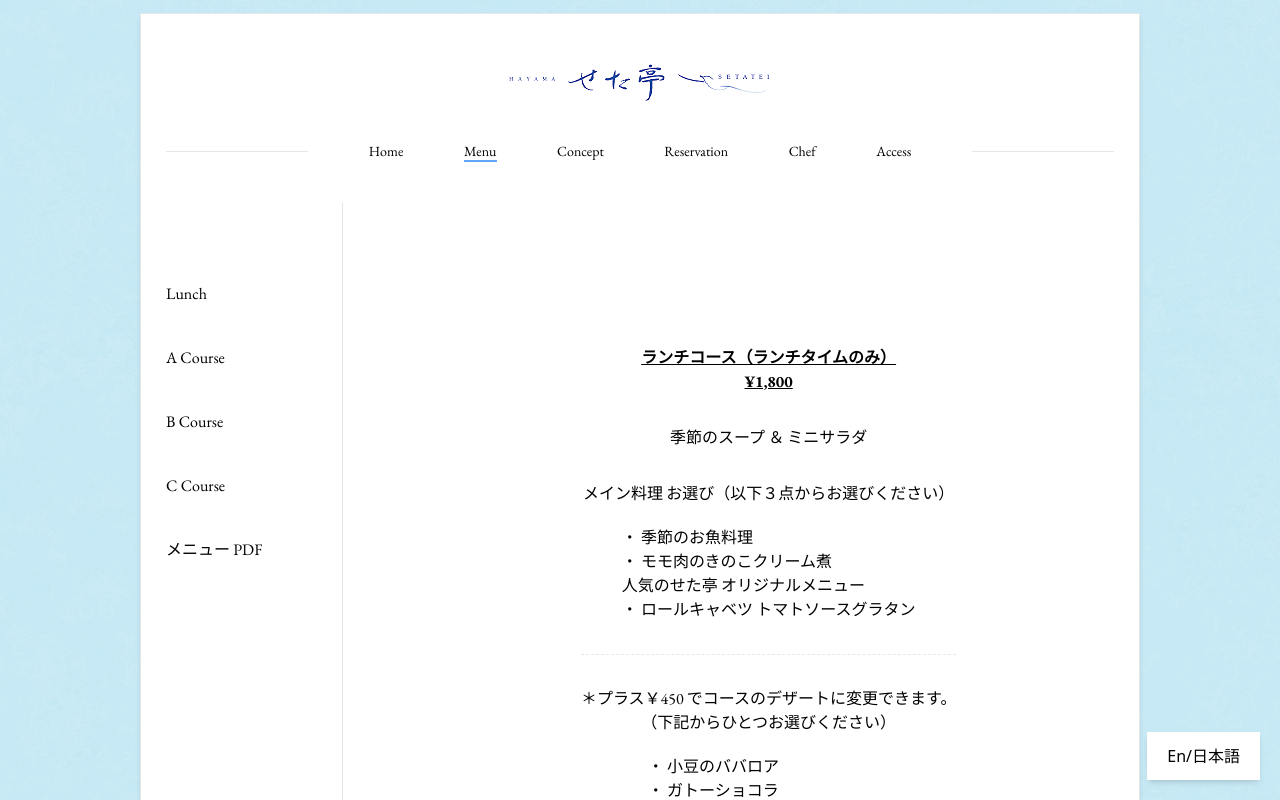
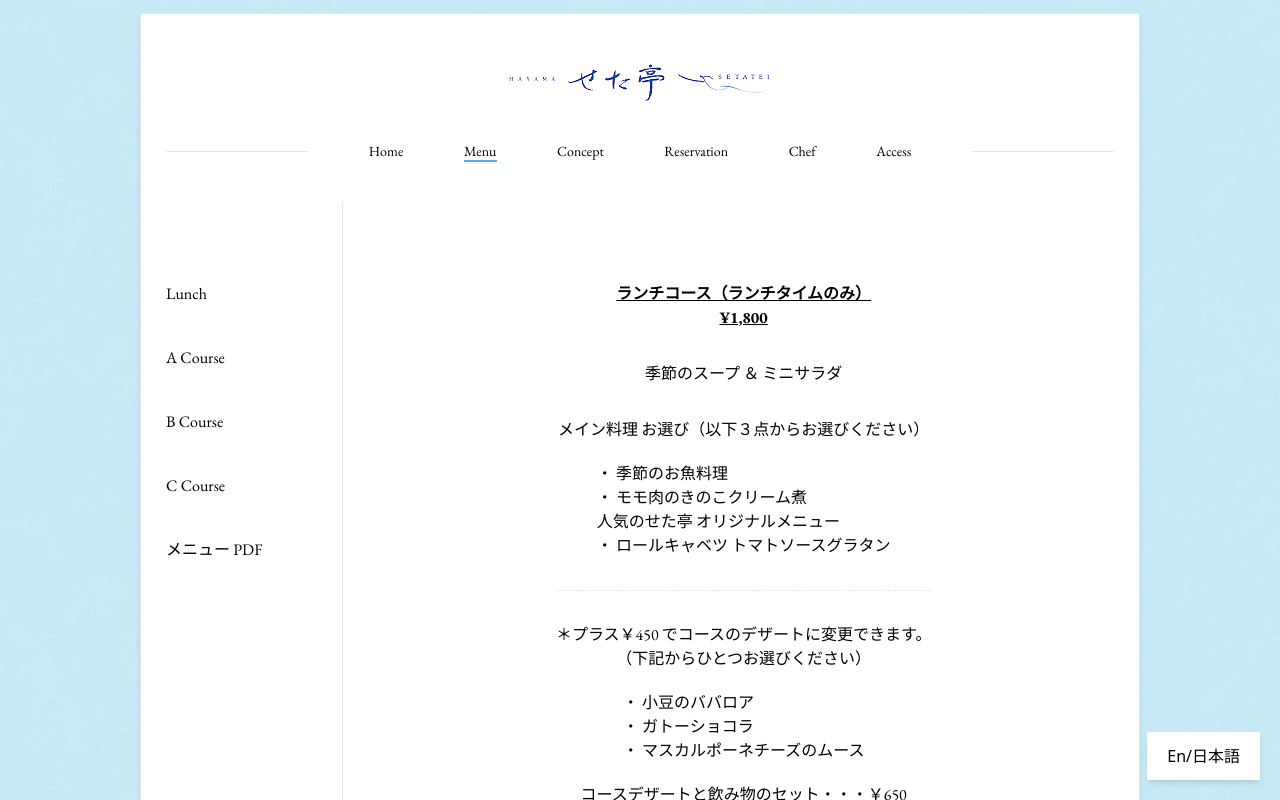
Before and after one commit to bap-ssbm/seta-react-draft, a React (Create React App) app: page /menu in a window 1280 px wide. Shown: the top 800 px of the page. Built offline with nearby package versions, Linux system fonts and the light colour scheme; a web font is replaced by a local one.

Commit message:
Add files via upload

```diff
--- a/src/Menu/Lunch.tsx
+++ b/src/Menu/Lunch.tsx
@@ -6,7 +6,7 @@ interface LunchProps {
 
 const Lunch: FC<LunchProps> = ({ }) => {
     return (
-        <div id='lunch' className='flex-grow flex flex-col gap-8 py-16 items-center'>
+        <div id='lunch' className='flex-grow flex flex-col gap-8 pb-16 items-center'>
             <div>
                 <h2 className='underline font-bold'>
                     ランチコース（ランチタイムのみ）
--- a/src/Menu/MenuPage.tsx
+++ b/src/Menu/MenuPage.tsx
@@ -14,7 +14,7 @@ const MenuPage: FC<MenuPageProps> = ({ }) => {
     return (
         <div id='menu-page' className='flex flex-col px-[5%] md:px-0 md:flex-row gap-10 md:gap-20 w-full text-[16px] mb-20'>
             <MenuNav />
-            <div className='flex-grow flex flex-col items-center md:py-20 text-center'>
+            <div className='flex-grow flex flex-col md:ml-[-50px] items-center md:py-20 text-center'>
 
                 <Lunch/>
                 <ACourse />
```
